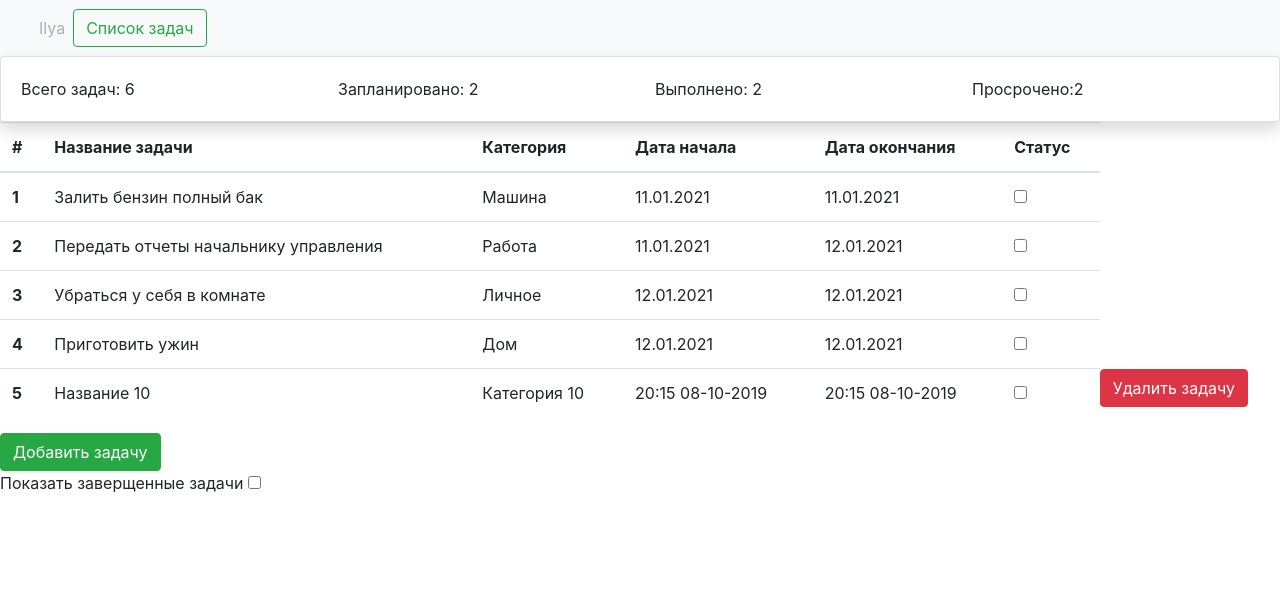
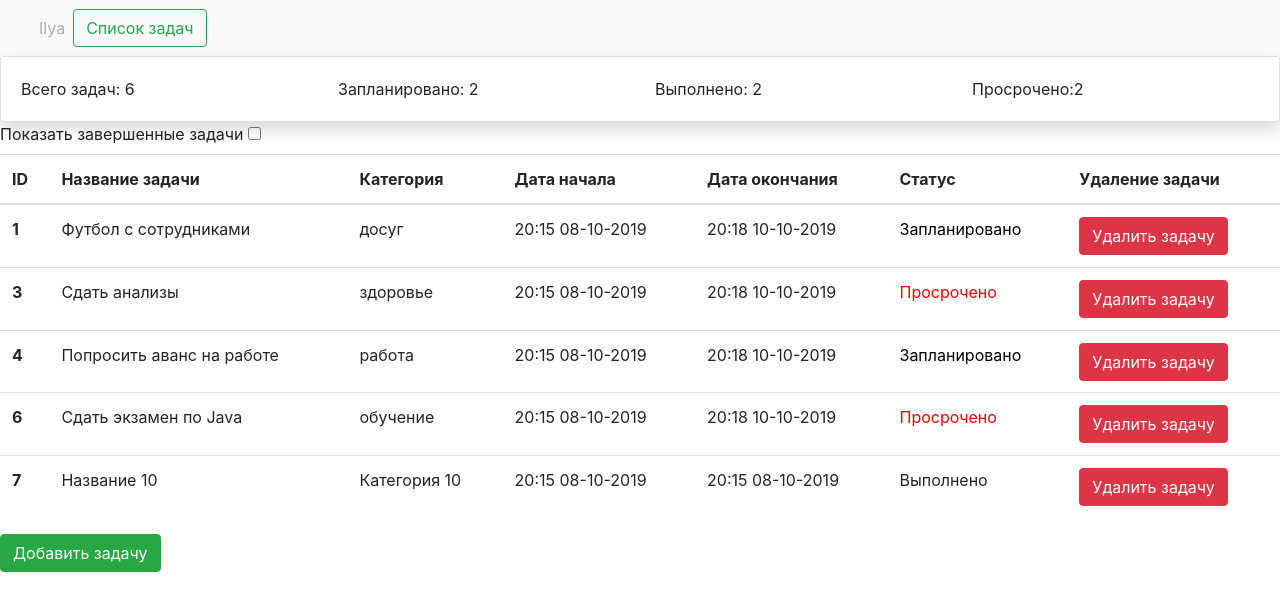
Before and after one commit to Dev9tkov/angular-lern, an Angular app: page / in a window 1280 px wide. Shown: the top 610 px of the page. Built offline with nearby package versions, Linux system fonts and the light colour scheme.

Commit message:
6. Стандартные структурные директивы

```diff
--- a/src/app/task-list/list-row/list-row.component.html
+++ b/src/app/task-list/list-row/list-row.component.html
@@ -1,7 +1,9 @@
-<th scope="row">5</th>
+<th scope="row">7</th>
 <td>{{name}}</td>
 <td>{{category}}</td>
 <td>{{dateStart}}</td>
 <td>{{dateEnd}}</td>
-<td><input type = "checkbox"/></td>
-<button class="btn btn-danger" (click)="deleteTask()">Удалить задачу</button>
+<td>{{status}}</td>
+<td>
+  <button class="btn btn-danger" (click)="deleteTask()">Удалить задачу</button>
+</td>
--- a/src/app/task-list/task-list.component.html
+++ b/src/app/task-list/task-list.component.html
@@ -5,50 +5,41 @@
   [tasksPlanned]="getTasksAmountByStatus('Запланировано')"
 >
 </app-statistic>
+<div>
+  <label> Показать завершенные задачи
+    <input type = "checkbox" (change)="filterTasks($event)"/>
+  </label>
+</div>
 <table class="table">
   <thead>
   <tr>
-    <th scope="col">#</th>
+    <th scope="col">ID</th>
     <th scope="col">Название задачи</th>
     <th scope="col">Категория</th>
     <th scope="col">Дата начала</th>
     <th scope="col">Дата окончания</th>
     <th scope="col">Статус</th>
+    <th scope="col">Удаление задачи</th>
   </tr>
   </thead>
   <tbody>
-  <tr>
-    <th scope="row">1</th>
-    <td>Залить бензин полный бак</td>
-    <td>Машина</td>
-    <td>11.01.2021</td>
-    <td>11.01.2021</td>
-    <td><input type = "checkbox"/></td>
-  </tr>
-  <tr>
-    <th scope="row">2</th>
-    <td>Передать отчеты начальнику управления</td>
-    <td>Работа</td>
-    <td>11.01.2021</td>
-    <td>12.01.2021</td>
-    <td><input type = "checkbox"/></td>
-  </tr>
-  <tr>
-    <th scope="row">3</th>
-    <td>Убраться у себя в комнате</td>
-    <td>Личное</td>
-    <td>12.01.2021</td>
-    <td>12.01.2021</td>
-    <td><input type = "checkbox"/></td>
-  </tr>
-  <tr>
-    <th scope="row">4</th>
-    <td>Приготовить ужин</td>
-    <td>Дом</td>
-    <td>12.01.2021</td>
-    <td>12.01.2021</td>
-    <td><input type = "checkbox"/></td>
-  </tr>
+<tr *ngFor="let task of tasks; let i = index"
+>
+  <th *ngIf="checked || (!checked && task.status != 'Выполнено')">{{i + 1}}</th>
+  <td *ngIf="checked || (!checked && task.status != 'Выполнено')">{{task.name}}</td>
+  <td *ngIf="checked || (!checked && task.status != 'Выполнено')">{{task.category}}</td>
+  <td *ngIf="checked || (!checked && task.status != 'Выполнено')">{{task.dateStart}}</td>
+  <td *ngIf="checked || (!checked && task.status != 'Выполнено')">{{task.dateEnd}}</td>
+  <td
+    [ngStyle]="{'color': task.status == 'Просрочено' ? 'red' : 'black'}"
+    *ngIf="checked || (!checked && task.status != 'Выполнено')"
+  >
+    {{task.status}}</td>
+
+  <td *ngIf="checked || (!checked && task.status != 'Выполнено')">
+    <button class="btn btn-danger" (click)="deleteTask(i)">Удалить задачу</button>
+  </td>
+</tr>
   <tr app-list-row
       [name]="'Название 10'"
       [category]="'Категория 10'"
@@ -63,8 +54,3 @@
 <div>
   <button class="btn btn-success" (click)="addTask()">Добавить задачу</button>
 </div>
-<div>
-  <label> Показать заверщенные задачи
-  <input type = "checkbox" (change)="filterTasks($event)"/>
-  </label>
-</div>
--- a/src/app/task-list/task-list.component.ts
+++ b/src/app/task-list/task-list.component.ts
@@ -14,6 +14,8 @@ export class TaskListComponent implements OnInit {
     {name: 'Положить 100 000 р в банк', category: 'финансы', dateStart: '20:15 08-10-2019', dateEnd: '20:18 10-10-2019', status: 'Выполнено'},
     {name: 'Сдать экзамен по Java', category: 'обучение', dateStart: '20:15 08-10-2019', dateEnd: '20:18 10-10-2019', status: 'Просрочено'}
   ];
+
+  checked: boolean;
 
   getTaskListSize(): number {
     return this.tasks.length;
@@ -32,7 +34,8 @@ export class TaskListComponent implements OnInit {
   }
 
   filterTasks(event: any): void {
-    console.log(event.target.checked);
+    this.checked = event.target.checked;
+    console.log(this.checked);
   }
 
   constructor() { }
@@ -40,4 +43,9 @@ export class TaskListComponent implements OnInit {
   ngOnInit(): void {
   }
 
+  deleteTask(index: number): void {
+    if (index > -1) {
+      this.tasks.splice(index, 1);
+    }
+  }
 }
```
